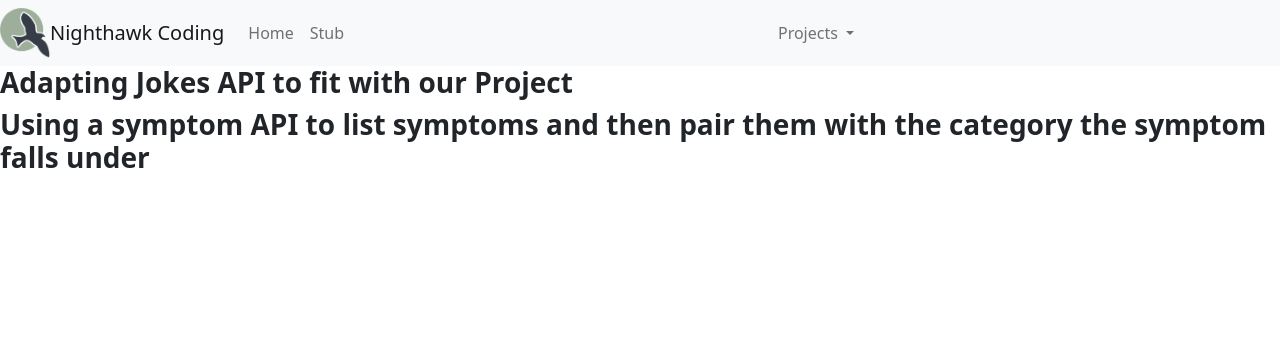
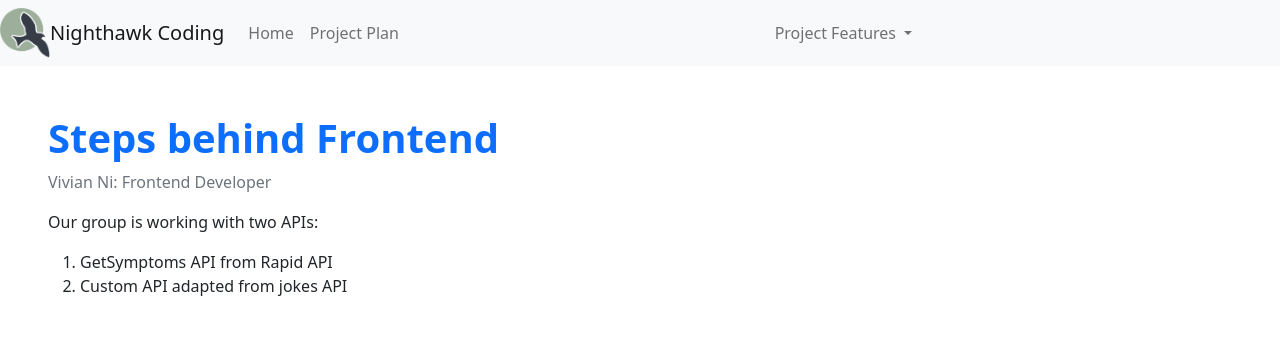
Before and after one commit to amayadvani/VASE, a Flask app: page /projects/walruses/ in a window 1280 px wide. Shown: the top 361 px of the page. Run offline with Flask 2, Linux system fonts and the light colour scheme.

Commit message:
changing walruses

```diff
--- a/bp_projects/templates/bp_projects/walruses.html
+++ b/bp_projects/templates/bp_projects/walruses.html
@@ -1,10 +1,18 @@
 {% extends "layouts/base.html" %}
-{% set project = "Frontend API" %}
+
+{% set project = "Frontend Process" %}
 
 {% block body %}
-    <h3><strong>Adapting Jokes API to fit with our Project</strong></h3>
-    <h3><strong>Using a symptom API to list symptoms and then pair them with the category the symptom falls under</strong></h3>
-
+    <div class="px-5 py-5 mx-auto">
+        <h1 class="text-primary"><strong>Steps behind Frontend</strong></h1>
+        <p class="text-secondary">Vivian Ni: Frontend Developer</p>
+        <p> Our group is working with two APIs:
+            <ol>
+                <li>GetSymptoms API from Rapid API</li>
+                <li>Custom API adapted from jokes API</li>
+            </ol>
+        </p>
+    </div>
 {% endblock %}
 
 {% block background %}
--- a/templates/index.html
+++ b/templates/index.html
@@ -15,7 +15,7 @@
                         <ul>
                             <li>We came up with our name by using the first letter of each of our names: Vivian, Amay, Sarah, Emma</li>
                             <li>We are all collaborating to create our final project at the end of the trimester</li>
-                            <li>Emma is our scrum master, Amay is the DevOP, Sarah is the backend developer, and I(Vivian) am the frontend developer.</li>
+                            <li>Emma is our scrum master, Amay is the DevOP, Sarah is the backend developer, and Vivian is the frontend developer.</li>
                         </ul>
                     </p>
                     <a href={{ url_for('projects.stub') }} class="btn btn-primary">More on Our Project</a>
--- a/templates/layouts/navbar.html
+++ b/templates/layouts/navbar.html
@@ -11,19 +11,19 @@ This HTML is setup as a fragment allowing it to be "included" by other HTML file
         <div class="navbar-nav">
             <!-- url_for is a Jinja2 pre-processor that finds route from function name (def) -->
             <a class="nav-link" href={{ url_for('index') }}>Home</a>
-            <a class="nav-link" href={{ url_for('stub') }}>Stub</a>
+            <a class="nav-link" href={{ url_for('stub') }}>Project Plan</a>
         </div>
     </div>
     <div class="collapse navbar-collapse" id="navbarNavDarkDropdown">
         <ul class="navbar-nav">
             <li class="nav-item dropdown">
                 <a class="nav-link dropdown-toggle" href="#" id="navbarDarkDropdownMenuLink" role="button" data-bs-toggle="dropdown" aria-expanded="false">
-                    Projects
+                    Project Features
                 </a>
                 <ul class="dropdown-menu dropdown-menu-dark" aria-labelledby="navbarDarkDropdownMenuLink">
                     <li><a class="dropdown-item" href={{ url_for('projects.portfolio') }}>Portfolio</a></li>
                     <li><a class="dropdown-item" href={{ url_for('projects.kangaroos') }}>Kangaroos</a></li>
-                    <li><a class="dropdown-item" href={{ url_for('projects.walruses') }}>Walruses</a></li>
+                    <li><a class="dropdown-item" href={{ url_for('projects.walruses') }}>API</a></li>
                     <li><a class="dropdown-item" href={{ url_for('projects.hawkers') }}>Hawkers</a></li>
                 </ul>
             </li>
--- a/templates/stub.html
+++ b/templates/stub.html
@@ -2,7 +2,7 @@
 {% extends "layouts/base.html" %}
 
 <!- This variable sets name of browser tab  -->
-{% set project = "Stubby" %}
+{% set project = "Project Plan" %}
 
 <!- This is a replacement block for Body in base.html -->
 {% block body %}
```
